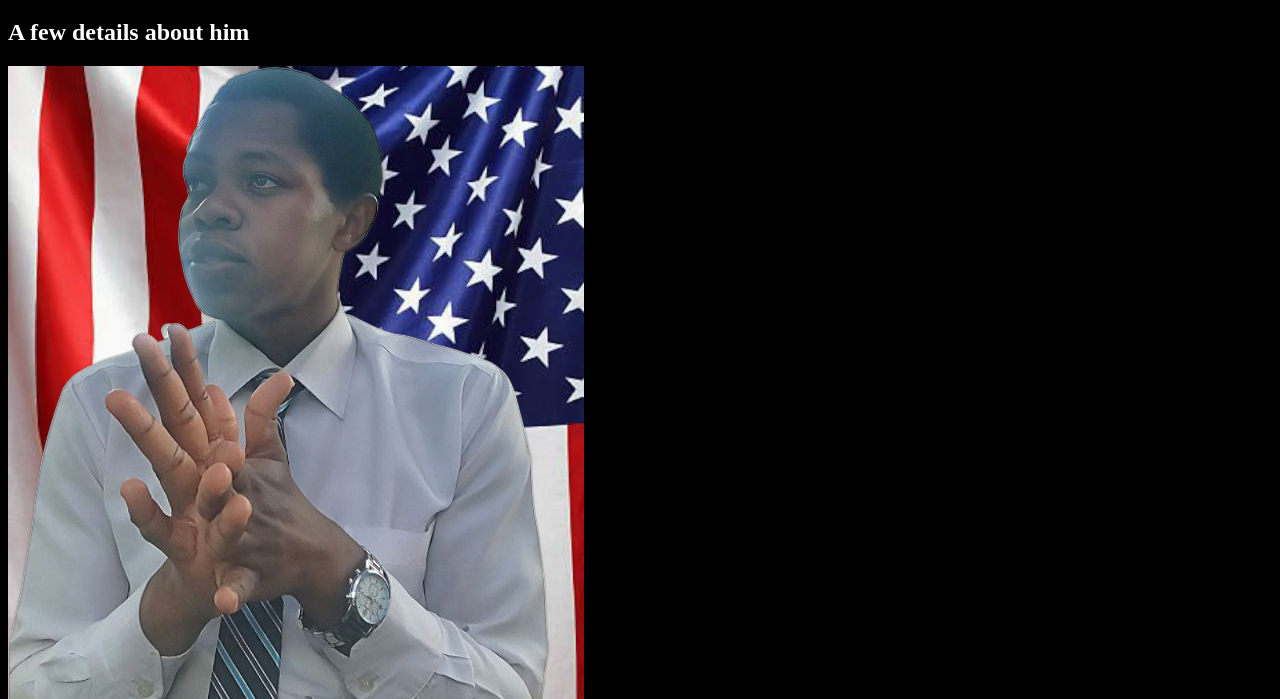
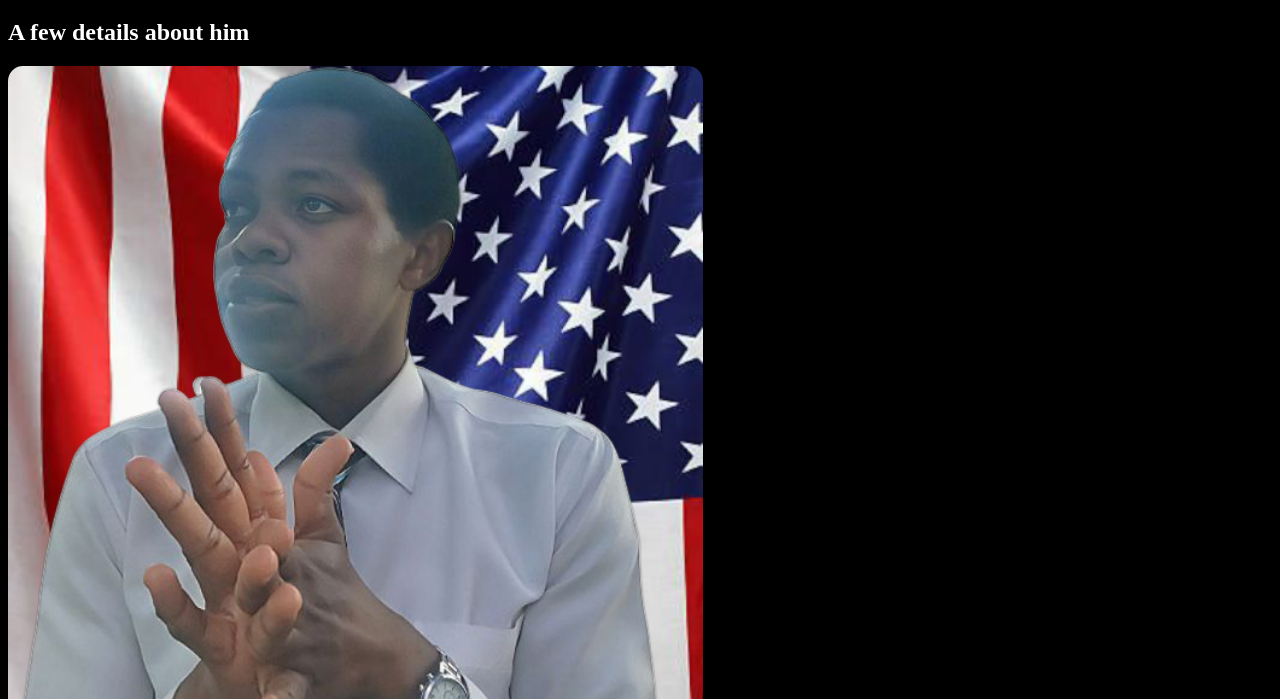
Before and after one commit to austinlevi/austinmakachola-biography-, a plain HTML site: page index.html in a window 1280 px wide. Shown: the part 101-800 px from the top of the page. Drawn offline with Linux system fonts and the light colour scheme.

Commit message:
Update index.html

```diff
--- a/index.html
+++ b/index.html
@@ -10,7 +10,7 @@
 <body>
 <h1> AUSTIN MAKACHOLA BIOGRAPHY</h1>
 <h2>A few details about him</h2>
-<img src ="retouch_2025053006351438 (1).png" alt = "Austin Makachola this year">
+<img src ="retouch_2025053006351438 (1).png" alt = "Austin Makachola this year" style = " width: 55%; height: auto; border-radius: 15px;">
 <p>If you have been reading books related to art and history, you have probably come across the name "Austin Makachola" — a Kenyan-born mathematician and technologist who is currently making waves through hisinnovations, particularly in AI and software development. He has declared that the time for African innovation has come, and that African technology should stand alongside innovations from other regions of the world. He admires Japan, China, and Singapore which have demonstrated that technological backwardness can be confronted and overcome despite the odds. But who is he?</p>️
 
 <button onclick="toggleSection('early-life', this)">Early Life <span class="chevron">▶</span></button>
```
